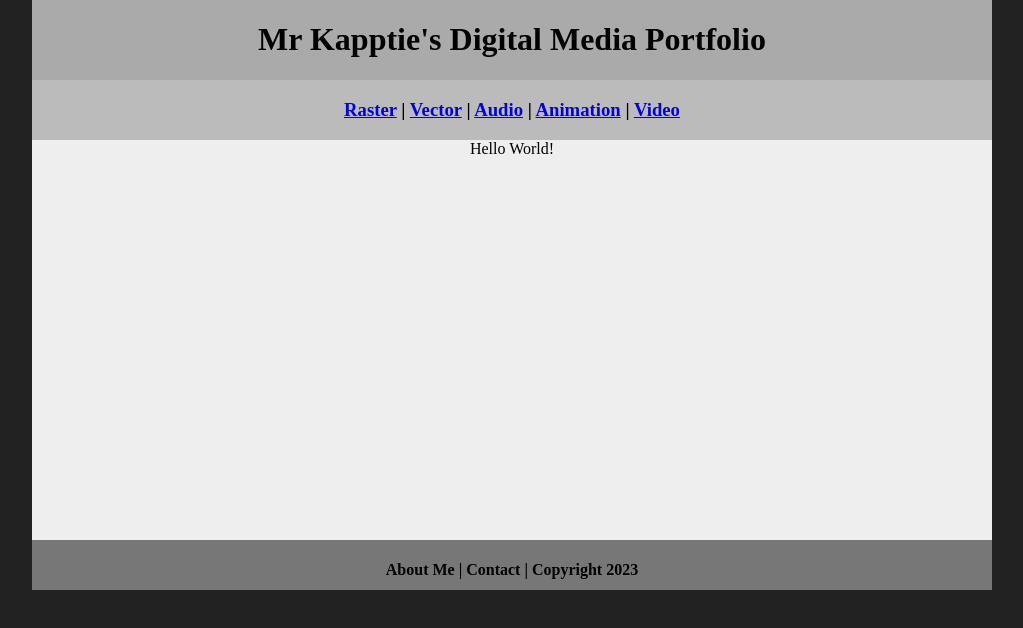
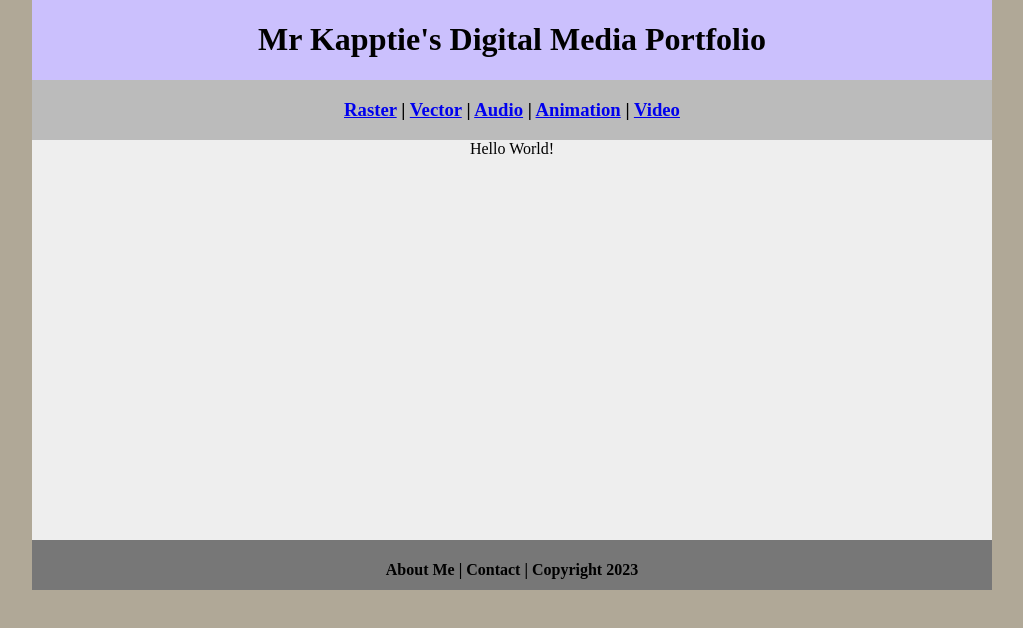
Before and after one commit to kappter/digitalmedia, a plain HTML site: page index.html in a window 1280 px wide. Shown: the whole page, without its empty margins (128-1151 px from the left). Drawn offline with Linux system fonts and the light colour scheme.

Commit message:
Update myCSS.css

```diff
--- a/myCSS.css
+++ b/myCSS.css
@@ -4,14 +4,14 @@ body {
 	margin: 0 auto;
 }
 .homePage {
-	background: #222222;
+	background: #B0A897;
 }
 .container {
 	width: 960px;
 	margin: 0 auto;
 }
 .header {
-	background: #AAAAAA;
+	background: #CBC0FD;
 	text-align: center;
 	margin: 0px;
 	padding: 5;
```
